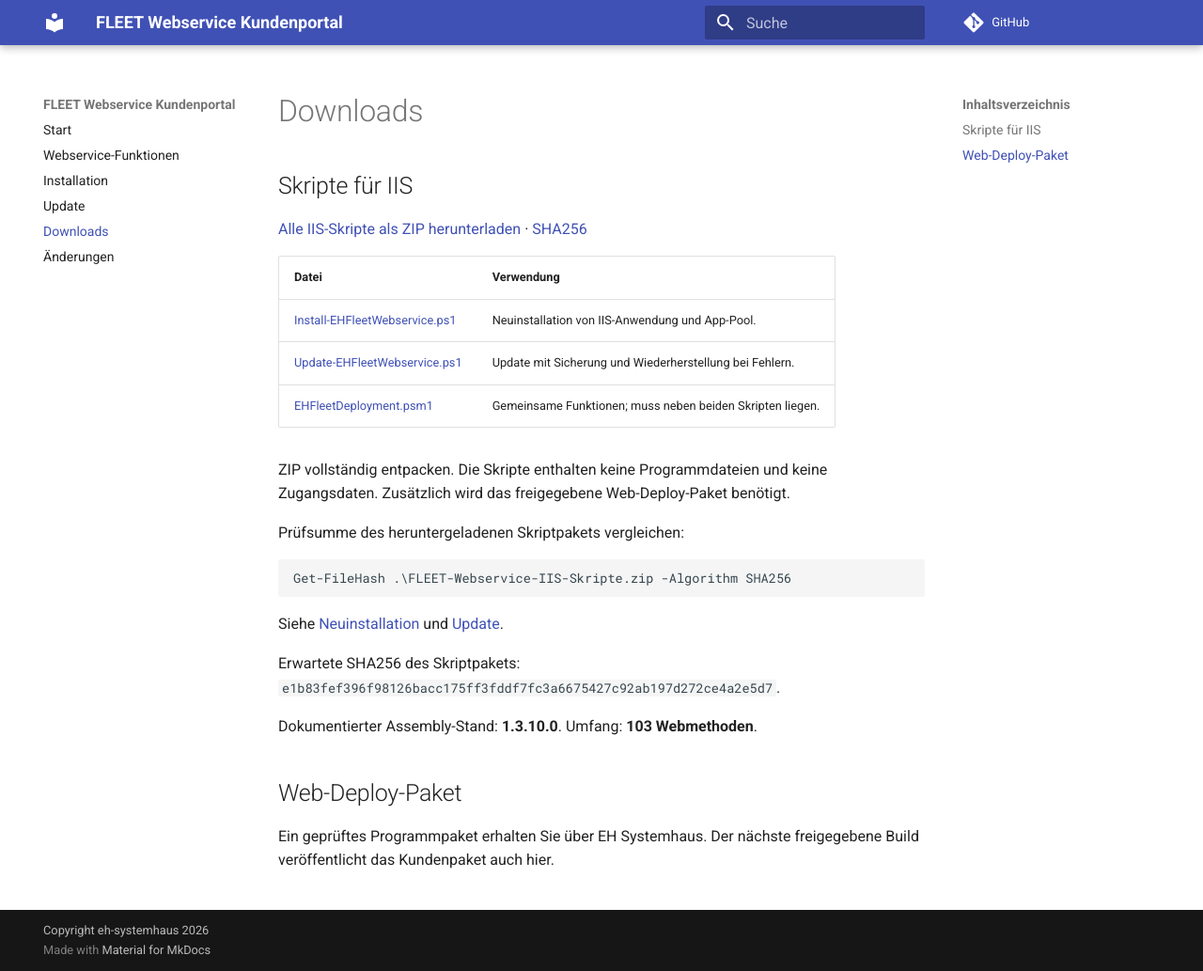
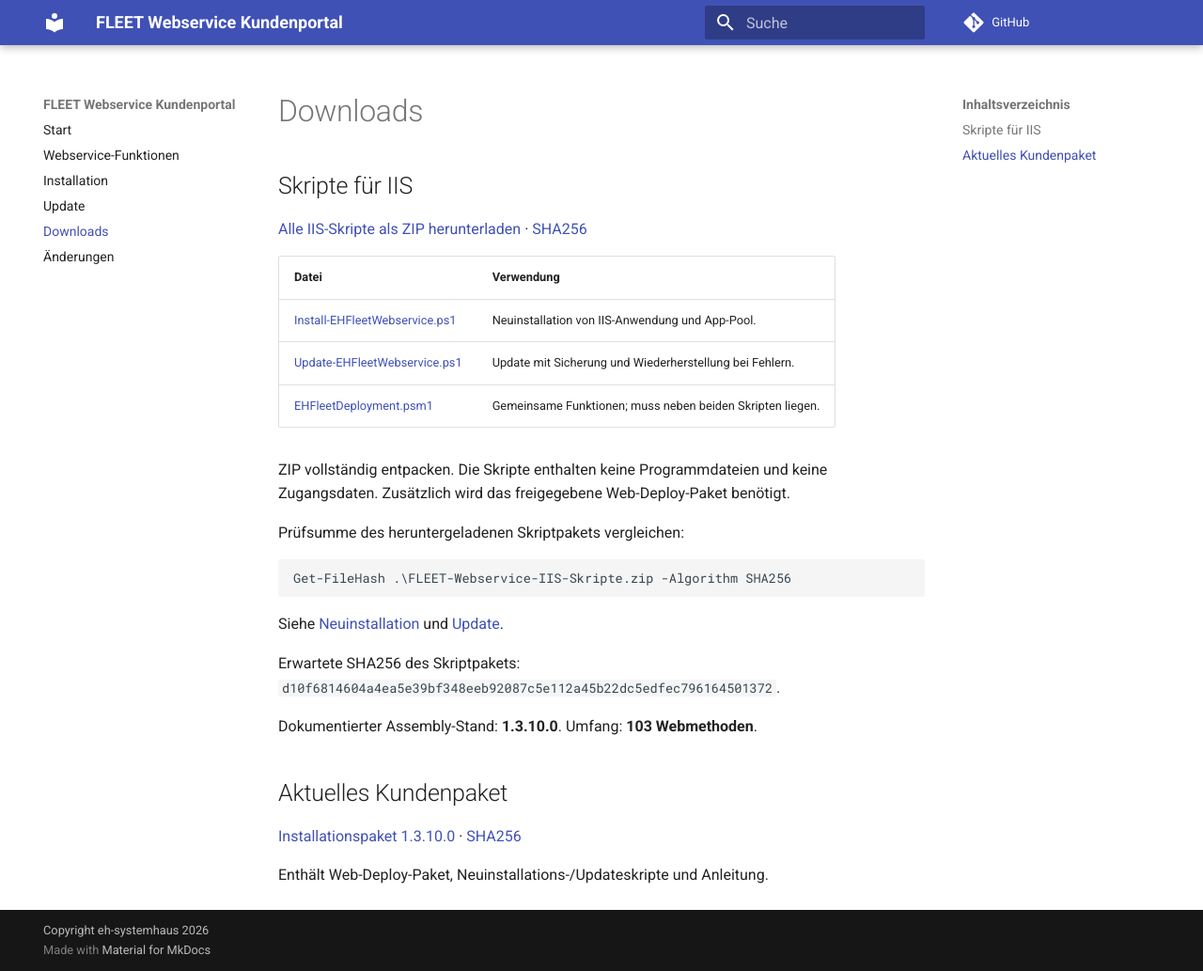
Before and after one commit to harzmann/fleet_webservice_doc, an MkDocs documentation site: the page built from docs/download.md, in a window 1280 px wide and 1033 px high. Shown: the whole window at 94% size. Built offline with MkDocs 1.6.1 and Material for MkDocs 9.7.7, drawn with Linux system fonts in a browser that asks for light colours; comment, search, counter and statistics services are not loaded.

Commit message:
Aktualisiere EHFleet Webservice Dokumentation

```diff
--- a/docs/download.md
+++ b/docs/download.md
@@ -22,10 +22,12 @@ Get-FileHash .\FLEET-Webservice-IIS-Skripte.zip -Algorithm SHA256
 
 Siehe [Neuinstallation](installation.md) und [Update](update.md).
 
-Erwartete SHA256 des Skriptpakets: `e1b83fef396f98126bacc175ff3fddf7fc3a6675427c92ab197d272ce4a2e5d7`.
+Erwartete SHA256 des Skriptpakets: `d10f6814604a4ea5e39bf348eeb92087c5e112a45b22dc5edfec796164501372`.
 
 Dokumentierter Assembly-Stand: **1.3.10.0**. Umfang: **103 Webmethoden**.
 
-## Web-Deploy-Paket
+## Aktuelles Kundenpaket
 
-Ein geprüftes Programmpaket erhalten Sie über EH Systemhaus. Der nächste freigegebene Build veröffentlicht das Kundenpaket auch hier.
+[Installationspaket 1.3.10.0](assets/downloads/EHFleet_Webservice_1.3.10.0_3136260d_Installation.zip) · [SHA256](assets/downloads/EHFleet_Webservice_1.3.10.0_3136260d_Installation.zip.sha256)
+
+Enthält Web-Deploy-Paket, Neuinstallations-/Updateskripte und Anleitung.
```
Also changed, not shown: package-download.md (added, +6 -0 lines), AGENTS.md (line endings or trailing spaces), README.md (line endings or trailing spaces), docs/changelog.md (line endings or trailing spaces), docs/functions.md (line endings or trailing spaces), 5 other files.
